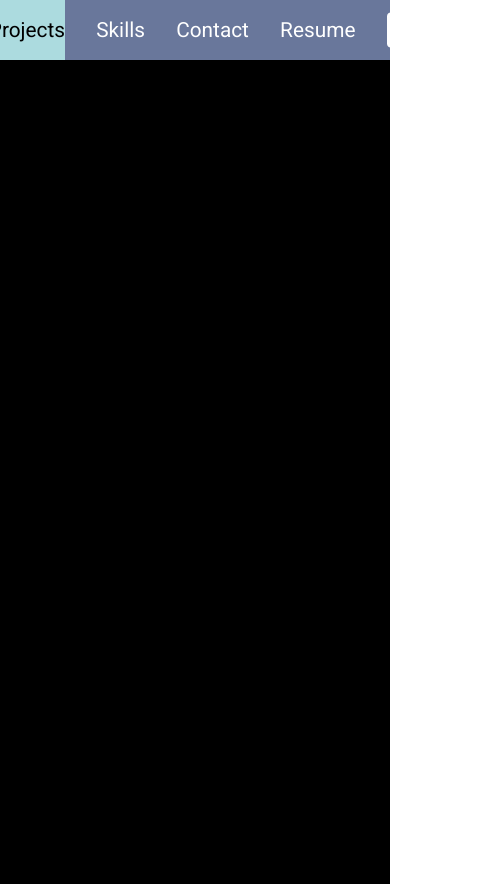
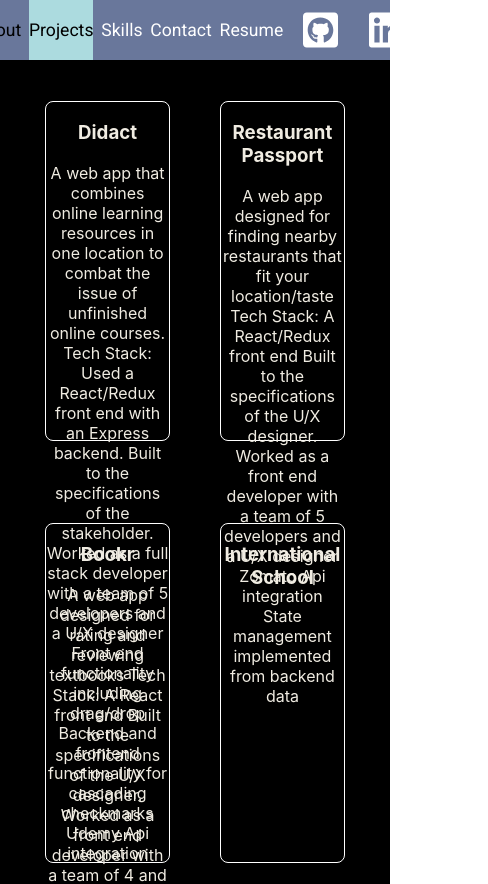
Before and after one commit to jondscott21/React-portfolio, a React (Create React App) app: page /projects in a window 390 px wide. Shown: the top 884 px of the page, 488 px wide, since content can reach past the window. Built offline with nearby package versions, Linux system fonts and the light colour scheme.

Commit message:
work on projects and skills tabs, media queries for the header

```diff
--- a/src/App.jsx
+++ b/src/App.jsx
@@ -6,28 +6,14 @@ import Projects from './components/Projects'
 import Skills from './components/Skills'
 import Contact from './components/Contact'
 import Resume from './components/Resume'
-import { StyledHeader, StyledLink } from './styles/HeaderStyle'
-import { FontAwesomeIcon } from '@fortawesome/react-fontawesome'
-import { faGithubSquare, faLinkedin } from '@fortawesome/free-brands-svg-icons'
+import Header from './components/Header'
+
 
 function App() {
-  const openLinkedIn = () => {
-    window.open("https://www.linkedin.com/in/jonathandavidscott/")
-  }
-  const openGithub = () => {
-    window.open("https://github.com/jondscott21")
-  }
+
   return (
     <div className="App">
-      <StyledHeader>
-        <StyledLink activeStyle={{background: '#acdbdf', color: 'black'}} to='/about'>About</StyledLink>
-        <StyledLink activeStyle={{background: '#acdbdf', color: 'black'}} to='/projects'>Projects</StyledLink>
-        <StyledLink activeStyle={{background: '#acdbdf', color: 'black'}} to='/skills'>Skills</StyledLink>
-        <StyledLink activeStyle={{background: '#acdbdf', color: 'black'}} to='/contact'>Contact</StyledLink>
-        <StyledLink activeStyle={{background: '#acdbdf', color: 'black'}} to='/resume'>Resume</StyledLink>
-        <FontAwesomeIcon onClick={openGithub} style={{margin: '0 4vw', cursor: 'pointer'}} icon={faGithubSquare} size='4x' color='white' />
-        <FontAwesomeIcon onClick={openLinkedIn} style={{margin: '0 4vw', cursor: 'pointer'}} icon={faLinkedin} size='4x' color='white' />
-      </StyledHeader>
+      <Header />
       <div className="App-landing">
         <Switch>
           <Route exact path="/" >
--- /dev/null
+++ b/src/components/Header.jsx
@@ -0,0 +1,27 @@
+import React from 'react'
+import { StyledHeader, StyledLink } from '../styles/HeaderStyle'
+import { FontAwesomeIcon } from '@fortawesome/react-fontawesome'
+import { faGithubSquare, faLinkedin } from '@fortawesome/free-brands-svg-icons'
+
+
+const Header = () => {
+    const openLinkedIn = () => {
+        window.open("https://www.linkedin.com/in/jonathandavidscott/")
+      }
+    const openGithub = () => {
+    window.open("https://github.com/jondscott21")
+    }
+    return(
+        <StyledHeader>
+            <StyledLink activeStyle={{background: '#acdbdf', color: 'black'}} to='/about'>About</StyledLink>
+            <StyledLink activeStyle={{background: '#acdbdf', color: 'black'}} to='/projects'>Projects</StyledLink>
+            <StyledLink activeStyle={{background: '#acdbdf', color: 'black'}} to='/skills'>Skills</StyledLink>
+            <StyledLink activeStyle={{background: '#acdbdf', color: 'black'}} to='/contact'>Contact</StyledLink>
+            <StyledLink activeStyle={{background: '#acdbdf', color: 'black'}} to='/resume'>Resume</StyledLink>
+            <FontAwesomeIcon onClick={openGithub} style={{margin: '0 4vw', cursor: 'pointer'}} icon={faGithubSquare} size='4x' color='white' />
+            <FontAwesomeIcon onClick={openLinkedIn} style={{margin: '0 4vw', cursor: 'pointer'}} icon={faLinkedin} size='4x' color='white' />
+        </StyledHeader>
+    )
+}
+
+export default Header
--- a/src/components/Projects.jsx
+++ b/src/components/Projects.jsx
@@ -1,9 +1,42 @@
 import React from 'react'
+import { ProjectsContainer, ProjectDiv } from '../styles/ProjectsStyle'
 
 
 const Projects = () => {
-    return(
-        <></>
+    return (
+        <ProjectsContainer>
+            <ProjectDiv>
+                <h3>Didact</h3>
+                <p>A web app that combines online learning resources in one location to combat the issue of unfinished online courses.
+Tech Stack: Used a React/Redux front end with an Express backend.
+Built to the specifications of the stakeholder. Worked as a full stack developer with a team of 5 developers and  a U/X designer
+Front end functionality including drag/drop
+Backend and frontend functionality for cascading checkmarks
+Udemy Api integration
+</p>
+            </ProjectDiv>
+            <ProjectDiv>
+                <h3>Restaurant Passport</h3>
+                <p>A web app designed for finding nearby restaurants that fit your location/taste
+Tech Stack: A React/Redux front end
+Built to the specifications of the U/X designer. Worked as a front end developer with a team of 5 developers and a U/X designer
+Zomato Api integration
+State management implemented from backend data
+</p>
+            </ProjectDiv>
+            <ProjectDiv>
+                <h3>Bookr</h3>
+                <p>A web app designed for rating and reviewing textbooks
+Tech Stack: A React front end
+Built to the specifications of the U/X designer. Worked as a front end developer with a team of 4 and a U/X designer
+Context Api implemented
+State management implemented from backend data
+</p>
+            </ProjectDiv>
+            <ProjectDiv>
+                <h3>International School</h3>
+            </ProjectDiv>
+        </ProjectsContainer>
     )
 }
 
--- a/src/components/Skills.jsx
+++ b/src/components/Skills.jsx
@@ -1,9 +1,14 @@
 import React from 'react'
+import { FontAwesomeIcon } from '@fortawesome/react-fontawesome'
+import { faGithubSquare, faJs } from '@fortawesome/free-brands-svg-icons'
 
 
 const Skills = () => {
     return(
-        <></>
+        <div>
+            <FontAwesomeIcon style={{margin: '0 4vw', cursor: 'pointer'}} icon={faGithubSquare} size='4x' color='white' />
+            <FontAwesomeIcon style={{margin: '0 4vw', cursor: 'pointer'}} icon={faJs} size='4x' color='white' />
+        </div>
     )
 }
 
--- a/src/styles/HeaderStyle.js
+++ b/src/styles/HeaderStyle.js
@@ -26,4 +26,8 @@ export const StyledLink = styled(NavLink)`
         color: black;
         /* background-color: white; */
     }
+    @media (max-width: 600px) {
+        font-size: 1.1rem;
+        margin: 0 1vw;
+    }
 `
--- /dev/null
+++ b/src/styles/ProjectsStyle.js
@@ -0,0 +1,19 @@
+import styled from 'styled-components'
+
+export const ProjectsContainer = styled.div`
+    display: flex;
+    justify-content: center;
+    align-items: center;
+    flex-wrap: wrap;
+    width: 90%;
+    height: 100vh;
+    font-size: 1rem;
+`
+
+export const ProjectDiv = styled.div`
+    width: 35%;
+    height: 40%;
+    margin: 25px;
+    border: solid white 1px;
+    border-radius: 8px;
+`
```
